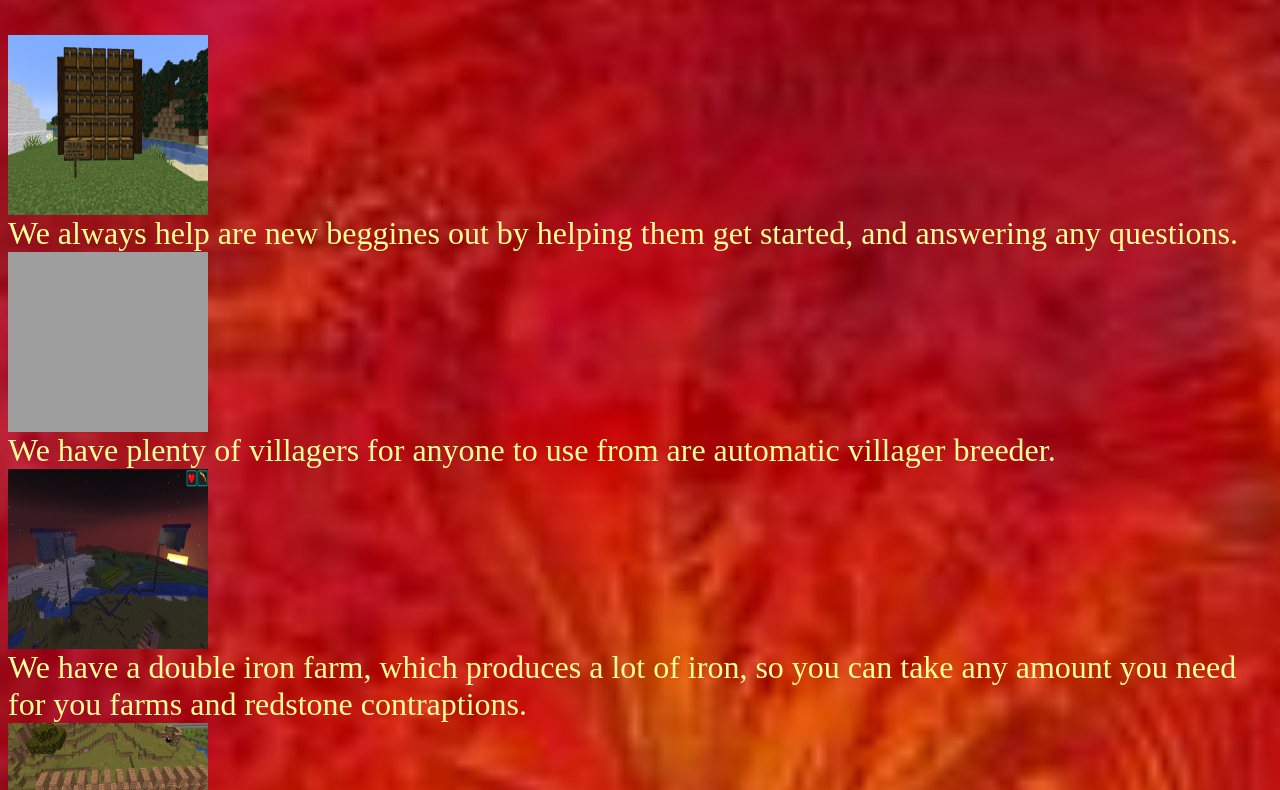
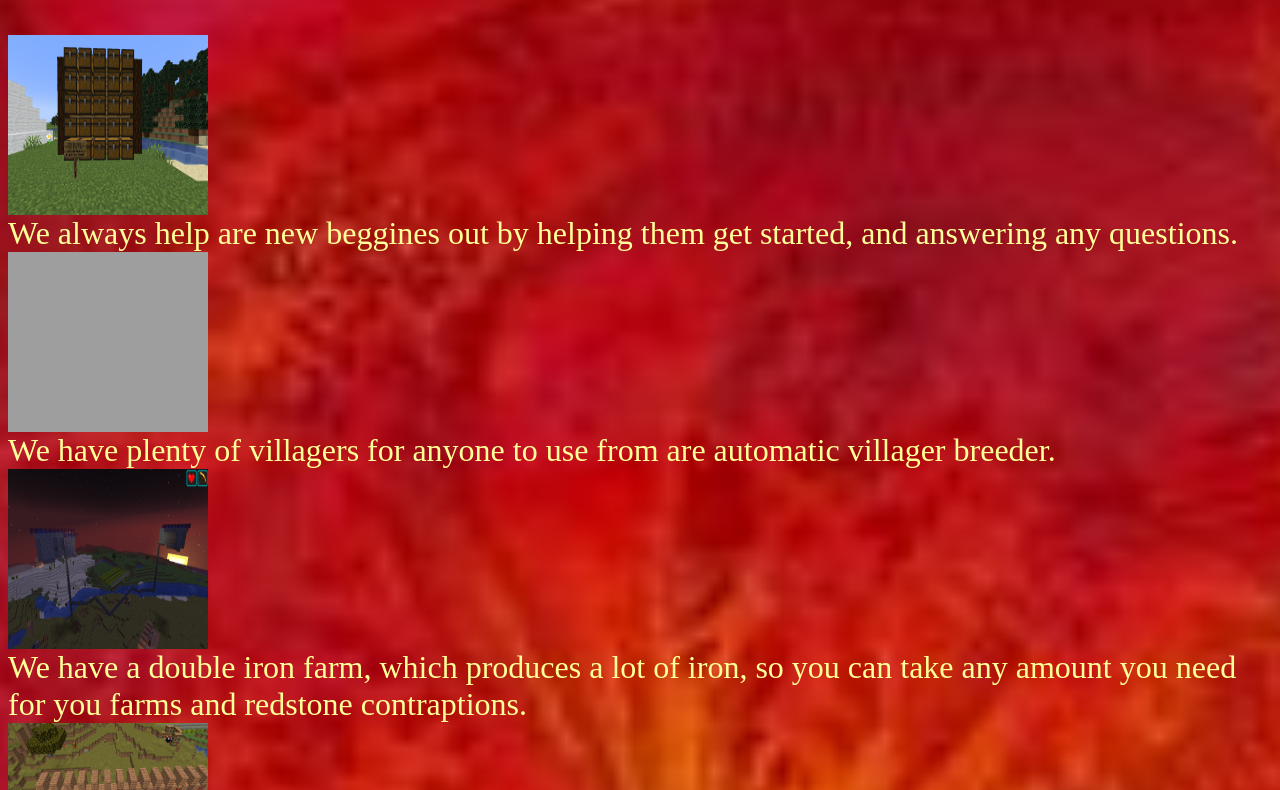
Before and after one commit to sneathboys/website, a plain HTML site: page page2.html in a window 1280 px wide. Shown: the part 78-868 px from the top of the page. Drawn offline with Linux system fonts and the light colour scheme; grey boxes are pictures that could not be loaded.

Commit message:
Add files via upload

```diff
--- a/page2.html
+++ b/page2.html
@@ -84,7 +84,7 @@
     <style>
         body {
         background-image: url('bgp2v2.jpg');
-        height: 250%;
+        height: 280%;
         background-position: center;
         background-repeat: no-repeat;
         background-size: cover;
```
